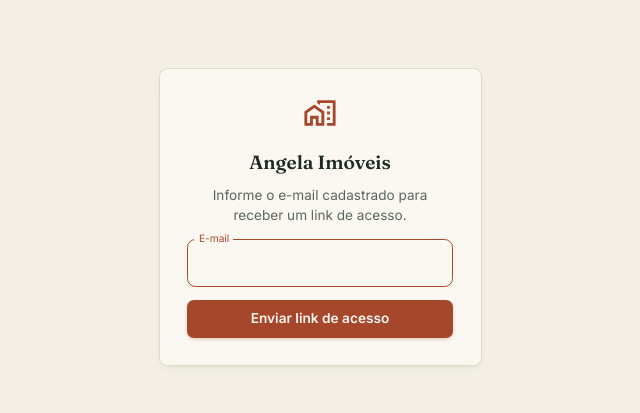
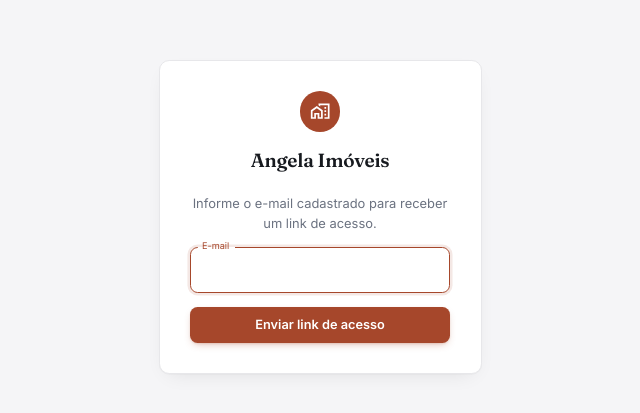
Before and after one commit to matheusASR/angela-imoveis, a React (Vite) app: page / in a window 1280 px wide. Shown: the part 123-536 px from the top of the page, without its empty margins (320-960 px from the left). Built offline with nearby package versions, Linux system fonts and the light colour scheme; no server answers.

Commit message:
feat: estilo e layout moderno

```diff
--- a/src/App.tsx
+++ b/src/App.tsx
@@ -14,8 +14,6 @@ import {
   DialogContent,
   DialogActions,
   Button,
-  Tabs,
-  Tab,
   IconButton,
   Tooltip,
   CircularProgress,
@@ -47,6 +45,7 @@ import LocacaoDialog from './components/LocacaoDialog'
 import NovoImovelDialog, { type NovoImovelValues } from './components/NovoImovelDialog'
 import ReportsTab from './components/ReportsTab'
 import ClientesTab from './components/ClientesTab'
+import SegmentedTabs from './components/SegmentedTabs'
 
 type Aba = 'imoveis' | 'relatorios' | 'clientes'
 
@@ -339,7 +338,7 @@ export default function App() {
   if (session === undefined) {
     return (
       <Box sx={{ minHeight: '100vh', display: 'flex', alignItems: 'center', justifyContent: 'center' }}>
-        <CircularProgress />
+        <CircularProgress size={28} />
       </Box>
     )
   }
@@ -356,11 +355,33 @@ export default function App() {
         color="transparent"
         sx={{ bgcolor: 'background.paper', boxShadow: appBarShadow }}
       >
-        <MuiToolbar sx={{ py: 0.5, minHeight: '48px !important' }}>
-          <HomeWorkOutlinedIcon sx={{ mr: 1.5, color: 'primary.main', fontSize: '1.75rem' }} />
-          <Typography variant="h6" sx={{ fontSize: '1.4rem', flex: 1 }}>
-            Angela Imóveis
-          </Typography>
+        <MuiToolbar sx={{ py: 1, minHeight: '60px !important' }}>
+          <Stack direction="row" spacing={1.25} alignItems="center" sx={{ flex: 1 }}>
+            <Box
+              sx={{
+                display: 'flex',
+                alignItems: 'center',
+                justifyContent: 'center',
+                width: 36,
+                height: 36,
+                borderRadius: 2.5,
+                bgcolor: 'primary.main',
+                color: '#fff',
+              }}
+            >
+              <HomeWorkOutlinedIcon sx={{ fontSize: '1.3rem' }} />
+            </Box>
+            <Typography
+              sx={{
+                fontFamily: '"Fraunces", serif',
+                fontWeight: 600,
+                fontSize: '1.3rem',
+                letterSpacing: '-0.01em',
+              }}
+            >
+              Angela Imóveis
+            </Typography>
+          </Stack>
           <Tooltip title={`Sair (${session.user.email})`}>
             <IconButton onClick={handleSignOut} size="small">
               <LogoutOutlinedIcon fontSize="small" />
@@ -370,20 +391,35 @@ export default function App() {
       </AppBar>
 
       {carregando ? (
-        <Box sx={{ display: 'flex', justifyContent: 'center', py: 8 }}>
-          <CircularProgress />
+        <Box
+          sx={{
+            display: 'flex',
+            flexDirection: 'column',
+            alignItems: 'center',
+            gap: 1.5,
+            py: 10,
+          }}
+        >
+          <CircularProgress size={28} />
+          <Typography color="text.secondary" variant="body2">
+            Carregando seus dados…
+          </Typography>
         </Box>
       ) : (
-        <Container maxWidth={false} sx={{ py: 2, px: { xs: 1.5, sm: 2.5, md: 3.5 } }}>
-          <Stack spacing={1.5}>
-            <Tabs value={aba} onChange={(_, v) => setAba(v)}>
-              <Tab value="imoveis" label="Imóveis" />
-              <Tab value="relatorios" label="Relatórios" />
-              <Tab value="clientes" label="Clientes" />
-            </Tabs>
+        <Container maxWidth={false} sx={{ py: { xs: 2.5, md: 3.5 }, px: { xs: 2, sm: 3, md: 4.5 } }}>
+          <Stack spacing={3}>
+            <SegmentedTabs
+              value={aba}
+              onChange={setAba}
+              options={[
+                { value: 'imoveis', label: 'Imóveis' },
+                { value: 'relatorios', label: 'Relatórios' },
+                { value: 'clientes', label: 'Clientes' },
+              ]}
+            />
 
             {aba === 'imoveis' && (
-              <Stack spacing={1.25}>
+              <Stack spacing={2}>
                 <HomeSummary locacoes={locacoes} />
 
                 <AppToolbar
--- a/src/components/ClientesTab.tsx
+++ b/src/components/ClientesTab.tsx
@@ -99,9 +99,7 @@ function NovoClienteDialog({
 
   return (
     <Dialog open={open} onClose={handleClose} maxWidth="xs" fullWidth>
-      <DialogTitle sx={{ fontFamily: '"Fraunces", serif', fontSize: '1.5rem' }}>
-        Adicionar cliente
-      </DialogTitle>
+      <DialogTitle>Adicionar cliente</DialogTitle>
       <DialogContent>
         <Stack spacing={2.5} sx={{ pt: 0.5 }}>
           <TextField
--- a/src/components/LocacaoDialog.tsx
+++ b/src/components/LocacaoDialog.tsx
@@ -175,7 +175,7 @@ export default function LocacaoDialog({
 
   return (
     <Dialog open={open} onClose={onClose} maxWidth="md" fullWidth>
-      <DialogTitle sx={{ fontFamily: '"Fraunces", serif', fontSize: '1.5rem' }}>{title}</DialogTitle>
+      <DialogTitle>{title}</DialogTitle>
       <DialogContent dividers>
         <Stack spacing={2.5}>
           {alertaReajuste && !revisado && (
--- a/src/components/LoginScreen.tsx
+++ b/src/components/LoginScreen.tsx
@@ -39,10 +39,31 @@ export default function LoginScreen() {
         p: 2,
       }}
     >
-      <Paper variant="outlined" sx={{ p: 4, maxWidth: 380, width: '100%' }}>
-        <Stack spacing={2.5} alignItems="center" sx={{ mb: 1 }}>
-          <HomeWorkOutlinedIcon sx={{ fontSize: '2.5rem', color: 'primary.main' }} />
-          <Typography variant="h6" sx={{ fontSize: '1.4rem', textAlign: 'center' }}>
+      <Paper variant="outlined" sx={{ p: 4.5, maxWidth: 380, width: '100%' }}>
+        <Stack spacing={2} alignItems="center" sx={{ mb: 3 }}>
+          <Box
+            sx={{
+              display: 'flex',
+              alignItems: 'center',
+              justifyContent: 'center',
+              width: 48,
+              height: 48,
+              borderRadius: 3,
+              bgcolor: 'primary.main',
+              color: '#fff',
+            }}
+          >
+            <HomeWorkOutlinedIcon sx={{ fontSize: '1.5rem' }} />
+          </Box>
+          <Typography
+            sx={{
+              fontFamily: '"Fraunces", serif',
+              fontWeight: 600,
+              fontSize: '1.4rem',
+              letterSpacing: '-0.01em',
+              textAlign: 'center',
+            }}
+          >
             Angela Imóveis
           </Typography>
         </Stack>
--- a/src/components/NovoImovelDialog.tsx
+++ b/src/components/NovoImovelDialog.tsx
@@ -63,9 +63,7 @@ export default function NovoImovelDialog({
 
   return (
     <Dialog open={open} onClose={onClose} maxWidth="xs" fullWidth>
-      <DialogTitle sx={{ fontFamily: '"Fraunces", serif', fontSize: '1.5rem' }}>
-        Adicionar imóvel
-      </DialogTitle>
+      <DialogTitle>Adicionar imóvel</DialogTitle>
       <DialogContent>
         <Typography sx={{ mb: 2.5, color: 'text.secondary' }}>
           Preencha só o básico agora. Os outros dados (aluguel, contrato, banco etc.) você
--- /dev/null
+++ b/src/components/SegmentedTabs.tsx
@@ -0,0 +1,131 @@
+import { useEffect, useLayoutEffect, useRef, useState } from 'react'
+import { Box } from '@mui/material'
+import { paper, soft } from '../theme'
+
+export interface SegmentedTabOption<T extends string> {
+  value: T
+  label: string
+}
+
+/**
+ * Navegação por abas com indicador deslizante (estilo Linear): em vez de um
+ * border-bottom desenhado por CSS a partir de suposições de altura/padding
+ * (fonte de desalinhamentos), a "pílula" ativa é posicionada medindo o
+ * elemento real do botão selecionado via getBoundingClientRect — por isso
+ * fica sempre pixel-perfect, independente do tamanho do texto, fonte
+ * carregada ou resolução da tela.
+ */
+export default function SegmentedTabs<T extends string>({
+  value,
+  onChange,
+  options,
+}: {
+  value: T
+  onChange: (v: T) => void
+  options: SegmentedTabOption<T>[]
+}) {
+  const containerRef = useRef<HTMLDivElement | null>(null)
+  const buttonRefs = useRef<Map<string, HTMLButtonElement>>(new Map())
+  const [indicator, setIndicator] = useState({ left: 0, width: 0, ready: false })
+
+  const recalc = () => {
+    const container = containerRef.current
+    const button = buttonRefs.current.get(value)
+    if (!container || !button) return
+    const containerRect = container.getBoundingClientRect()
+    const buttonRect = button.getBoundingClientRect()
+    setIndicator({ left: buttonRect.left - containerRect.left, width: buttonRect.width, ready: true })
+  }
+
+  // useLayoutEffect evita o "flash" do indicador na posição errada entre o
+  // paint inicial e a medição.
+  useLayoutEffect(() => {
+    recalc()
+    // eslint-disable-next-line react-hooks/exhaustive-deps
+  }, [value, options.map((o) => o.label).join('|')])
+
+  useEffect(() => {
+    const onResize = () => recalc()
+    window.addEventListener('resize', onResize)
+    let cancelado = false
+    // Fontes web carregam de forma assíncrona; se o indicador for medido
+    // antes da fonte final aplicar, o texto pode mudar de largura depois.
+    // Recalcula assim que as fontes terminarem de carregar.
+    if (typeof document !== 'undefined' && document.fonts?.ready) {
+      document.fonts.ready.then(() => {
+        if (!cancelado) recalc()
+      })
+    }
+    return () => {
+      cancelado = true
+      window.removeEventListener('resize', onResize)
+    }
+    // eslint-disable-next-line react-hooks/exhaustive-deps
+  }, [])
+
+  return (
+    <Box
+      ref={containerRef}
+      role="tablist"
+      sx={{
+        position: 'relative',
+        display: 'inline-flex',
+        gap: 0.5,
+        p: 0.5,
+        bgcolor: soft,
+        borderRadius: 999,
+      }}
+    >
+      <Box
+        aria-hidden
+        sx={{
+          position: 'absolute',
+          top: 4,
+          bottom: 4,
+          left: 0,
+          borderRadius: 999,
+          bgcolor: paper,
+          boxShadow: '0 1px 2px rgba(15,15,20,0.08), 0 1px 1px rgba(15,15,20,0.04)',
+          transition: 'transform 0.28s cubic-bezier(0.4,0,0.2,1), width 0.28s cubic-bezier(0.4,0,0.2,1), opacity 0.15s ease',
+          transform: `translateX(${indicator.left}px)`,
+          width: `${indicator.width}px`,
+          opacity: indicator.ready ? 1 : 0,
+          pointerEvents: 'none',
+        }}
+      />
+      {options.map((opt) => (
+        <Box
+          key={opt.value}
+          component="button"
+          type="button"
+          ref={(el: HTMLButtonElement | null) => {
+            if (el) buttonRefs.current.set(opt.value, el)
+            else buttonRefs.current.delete(opt.value)
+          }}
+          role="tab"
+          aria-selected={value === opt.value}
+          onClick={() => onChange(opt.value)}
+          sx={{
+            position: 'relative',
+            zIndex: 1,
+            border: 0,
+            background: 'none',
+            cursor: 'pointer',
+            font: 'inherit',
+            fontWeight: 600,
+            fontSize: '0.88rem',
+            color: value === opt.value ? 'text.primary' : 'text.secondary',
+            px: 2.25,
+            py: 0.85,
+            borderRadius: 999,
+            transition: 'color 0.2s ease',
+            '&:hover': { color: 'text.primary' },
+            '&:focus-visible': { outline: '2px solid', outlineColor: 'primary.main', outlineOffset: 2 },
+          }}
+        >
+          {opt.label}
+        </Box>
+      ))}
+    </Box>
+  )
+}
--- a/src/theme.ts
+++ b/src/theme.ts
@@ -1,140 +1,210 @@
-import { createTheme, alpha } from '@mui/material/styles'
+import { createTheme } from '@mui/material/styles'
 
-// Identidade "livro-caixa de imóveis": tons de tinta/papel, com terracota-tijolo
-// como cor de destaque (referência a fachadas e telhados) e verde-mata para
-// confirmações. Números monoespaçados reforçam a leitura tipo planilha/ficha.
-// A camada visual (raios, sombras, transições) é deliberadamente mais macia
-// e "moderna" por cima dessa identidade, sem abandonar a paleta nem a
-// tipografia mono nos números.
-export const ink = '#1E2A24'
-export const paper = '#FBF8F2'
+// Identidade "Angela Imóveis": terracota-tijolo como cor de ação/destaque
+// (referência a fachadas e telhados) e verde-mata para confirmações, sobre
+// uma base neutra — cartões brancos flutuando num fundo cinza muito claro,
+// bordas quase invisíveis e sombras suaves, no espírito de painéis SaaS
+// modernos (Notion, Linear, Stripe, Vercel). Números seguem monoespaçados
+// para leitura tabular precisa; o restante da UI é tipografia sans limpa,
+// com a serifada reservada só para a marca no cabeçalho.
+export const ink = '#171A1F'
+export const inkSecondary = '#6B7280'
+export const surface = '#F5F5F7'
+export const paper = '#FFFFFF'
+export const line = '#E7E7EA'
+export const soft = '#F0F0F2'
 export const brick = '#A6472B'
 export const brickDark = '#833723'
 export const moss = '#2F6E58'
 export const amber = '#B8862E'
 
-const cardShadow = '0 1px 2px rgba(30,42,36,0.04), 0 6px 16px -8px rgba(30,42,36,0.10)'
+const cardShadow = '0 1px 1px rgba(15,15,20,0.03), 0 8px 24px -12px rgba(15,15,20,0.12)'
+const cardShadowHover = '0 1px 1px rgba(15,15,20,0.04), 0 16px 32px -14px rgba(15,15,20,0.16)'
 
 const theme = createTheme({
   palette: {
     mode: 'light',
-    primary: { main: brick, dark: brickDark, contrastText: '#FBF8F2' },
+    primary: { main: brick, dark: brickDark, contrastText: '#FFFFFF' },
     secondary: { main: moss },
     warning: { main: amber },
-    background: { default: '#F3EFE6', paper: paper },
-    text: { primary: ink, secondary: '#5B6660' },
-    divider: '#E1D9C8',
+    background: { default: surface, paper: paper },
+    text: { primary: ink, secondary: inkSecondary },
+    divider: line,
   },
-  shape: { borderRadius: 10 },
+  shape: { borderRadius: 12 },
   typography: {
     fontFamily: '"Inter", system-ui, sans-serif',
-    fontSize: 15,
-    body1: { fontSize: '1rem' },
-    body2: { fontSize: '0.9rem' },
-    h1: { fontFamily: '"Fraunces", serif', fontWeight: 600 },
-    h2: { fontFamily: '"Fraunces", serif', fontWeight: 600 },
-    h3: { fontFamily: '"Fraunces", serif', fontWeight: 600 },
-    h4: { fontFamily: '"Fraunces", serif', fontWeight: 600 },
-    h5: { fontFamily: '"Fraunces", serif', fontWeight: 600 },
-    h6: { fontFamily: '"Fraunces", serif', fontWeight: 600 },
+    fontSize: 14,
+    body1: { fontSize: '0.95rem' },
+    body2: { fontSize: '0.85rem' },
+    h1: { fontWeight: 700, letterSpacing: '-0.02em' },
+    h2: { fontWeight: 700, letterSpacing: '-0.02em' },
+    h3: { fontWeight: 700, letterSpacing: '-0.01em' },
+    h4: { fontWeight: 700, letterSpacing: '-0.01em' },
+    h5: { fontWeight: 700, letterSpacing: '-0.01em' },
+    h6: { fontWeight: 700, letterSpacing: '-0.01em' },
+    overline: { fontWeight: 700, letterSpacing: '0.08em', fontSize: '0.68rem' },
     button: { textTransform: 'none', fontWeight: 600 },
   },
   components: {
+    MuiCssBaseline: {
+      styleOverrides: {
+        body: { backgroundColor: surface },
+      },
+    },
     MuiPaper: {
       styleOverrides: {
         root: { backgroundImage: 'none' },
-        outlined: { boxShadow: cardShadow },
+        outlined: {
+          borderColor: line,
+          boxShadow: cardShadow,
+        },
       },
     },
     MuiButton: {
       styleOverrides: {
         root: {
-          borderRadius: 8,
-          transition: 'transform 0.15s ease, box-shadow 0.15s ease, background-color 0.15s ease',
+          borderRadius: 9,
+          paddingInline: 16,
+          transition: 'transform 0.15s ease, box-shadow 0.15s ease, background-color 0.15s ease, border-color 0.15s ease',
         },
         contained: {
-          boxShadow: '0 2px 6px -2px rgba(166,71,43,0.45)',
+          boxShadow: '0 1px 2px rgba(166,71,43,0.15), 0 4px 10px -4px rgba(166,71,43,0.45)',
           '&:hover': {
-            boxShadow: '0 4px 10px -2px rgba(166,71,43,0.5)',
+            boxShadow: '0 2px 4px rgba(166,71,43,0.18), 0 8px 16px -6px rgba(166,71,43,0.5)',
             transform: 'translateY(-1px)',
           },
         },
         outlined: {
-          '&:hover': { transform: 'translateY(-1px)' },
+          borderColor: line,
+          '&:hover': { transform: 'translateY(-1px)', borderColor: brick, backgroundColor: 'rgba(166,71,43,0.04)' },
+        },
+        text: {
+          '&:hover': { backgroundColor: 'rgba(23,26,31,0.05)' },
+        },
+      },
+    },
+    MuiIconButton: {
+      styleOverrides: {
+        root: {
+          borderRadius: 9,
+          transition: 'background-color 0.15s ease, transform 0.15s ease',
         },
       },
     },
     MuiChip: {
       styleOverrides: {
-        root: { fontFamily: '"IBM Plex Mono", monospace', fontWeight: 500 },
+        root: {
+          fontFamily: '"IBM Plex Mono", monospace',
+          fontWeight: 600,
+          borderRadius: 999,
+        },
       },
     },
     MuiTableCell: {
       styleOverrides: {
+        root: {
+          borderBottom: `1px solid ${line}`,
+        },
         head: {
-          fontFamily: '"IBM Plex Mono", monospace',
-          fontSize: '0.7rem',
-          letterSpacing: '0.06em',
+          fontFamily: '"Inter", sans-serif',
+          fontSize: '0.72rem',
+          fontWeight: 700,
+          letterSpacing: '0.04em',
           textTransform: 'uppercase',
-          color: '#5B6660',
-          borderBottom: `2px solid ${ink}`,
+          color: inkSecondary,
+          backgroundColor: '#FAFAFB',
+          borderBottom: `1px solid ${line}`,
         },
       },
     },
-    MuiTabs: {
+    MuiToggleButtonGroup: {
       styleOverrides: {
         root: {
-          minHeight: 42,
-          borderBottom: `1px solid ${'#E1D9C8'}`,
-        },
-        indicator: {
-          height: 3,
-          borderRadius: '3px 3px 0 0',
-        },
-      },
-    },
-    MuiTab: {
-      styleOverrides: {
-        root: {
-          minHeight: 42,
-          height: 42,
-          boxSizing: 'border-box',
-          padding: '0 18px',
-          fontWeight: 600,
-          borderRadius: '8px 8px 0 0',
-          transition: 'background-color 0.15s ease, color 0.15s ease',
-          '&:hover': { backgroundColor: alpha(ink, 0.04) },
-          '&.Mui-selected': { color: brick },
+          gap: 4,
+          padding: 4,
+          backgroundColor: soft,
+          borderRadius: 999,
         },
       },
     },
     MuiToggleButton: {
       styleOverrides: {
         root: {
-          borderRadius: 8,
-          transition: 'background-color 0.15s ease, color 0.15s ease, border-color 0.15s ease',
+          border: 0,
+          borderRadius: '999px !important',
+          fontWeight: 600,
+          fontSize: '0.82rem',
+          color: inkSecondary,
+          transition: 'background-color 0.15s ease, color 0.15s ease, box-shadow 0.15s ease',
+          '&.Mui-selected': {
+            backgroundColor: paper,
+            color: ink,
+            boxShadow: '0 1px 2px rgba(15,15,20,0.08), 0 1px 1px rgba(15,15,20,0.04)',
+          },
+          '&.Mui-selected:hover': { backgroundColor: paper },
         },
       },
     },
     MuiOutlinedInput: {
       styleOverrides: {
         root: {
+          borderRadius: 9,
+          backgroundColor: paper,
           transition: 'box-shadow 0.15s ease, border-color 0.15s ease',
+          '& .MuiOutlinedInput-notchedOutline': { borderColor: line },
+          '&:hover .MuiOutlinedInput-notchedOutline': { borderColor: '#C9C9CE' },
+          '&.Mui-focused .MuiOutlinedInput-notchedOutline': {
+            borderColor: brick,
+            borderWidth: 1.5,
+          },
+          '&.Mui-focused': {
+            boxShadow: '0 0 0 3px rgba(166,71,43,0.12)',
+          },
         },
+      },
+    },
+    MuiInputLabel: {
+      styleOverrides: {
+        root: { fontSize: '0.9rem' },
       },
     },
     MuiDialog: {
       styleOverrides: {
         paper: {
-          borderRadius: 16,
-          boxShadow: '0 24px 48px -12px rgba(30,42,36,0.35)',
+          borderRadius: 18,
+          boxShadow: '0 32px 64px -16px rgba(15,15,20,0.35)',
+        },
+      },
+    },
+    MuiDialogTitle: {
+      styleOverrides: {
+        root: {
+          fontSize: '1.15rem',
+          fontWeight: 700,
+          letterSpacing: '-0.01em',
+        },
+      },
+    },
+    MuiAlert: {
+      styleOverrides: {
+        root: { borderRadius: 10 },
+      },
+    },
+    MuiTooltip: {
+      styleOverrides: {
+        tooltip: {
+          backgroundColor: ink,
+          borderRadius: 6,
+          fontSize: '0.72rem',
         },
       },
     },
   },
 })
 
-/** Sombra suave para separar o cabeçalho fixo do conteúdo (em vez da antiga borda sólida). */
-export const appBarShadow = '0 1px 0 rgba(30,42,36,0.08), 0 8px 20px -12px rgba(30,42,36,0.12)'
+/** Sombra suave para separar o cabeçalho fixo do conteúdo (em vez de uma borda sólida). */
+export const appBarShadow = '0 1px 0 rgba(15,15,20,0.06), 0 8px 20px -14px rgba(15,15,20,0.15)'
+export { cardShadow, cardShadowHover }
 
 export default theme
```
Also changed, not shown: src/components/HomeSummary.tsx (+97 -41 lines), src/components/LocacaoTable.tsx (+40 -20 lines), src/components/Toolbar.tsx (+20 -18 lines).
